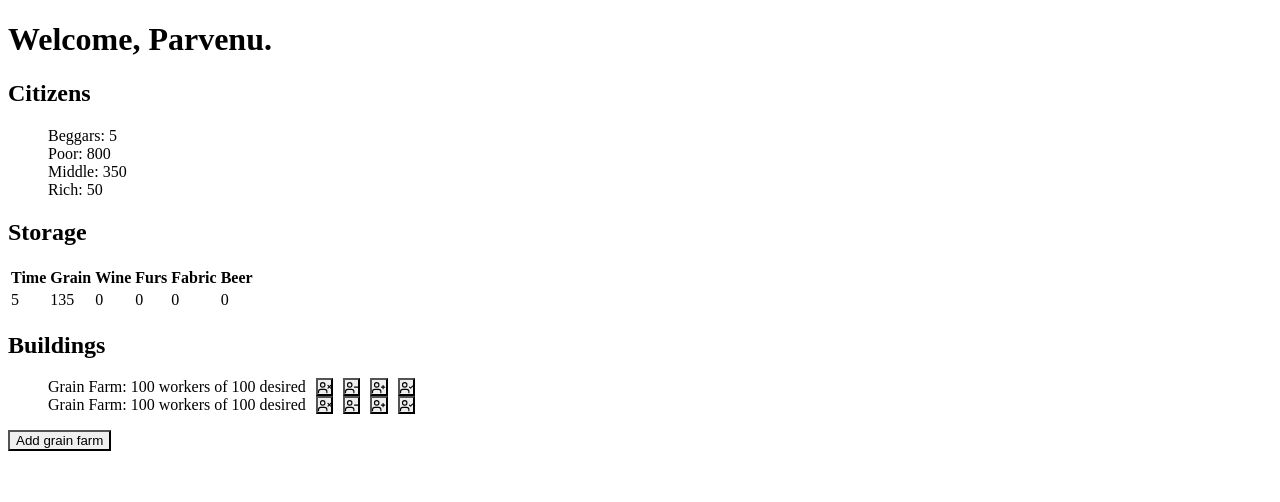
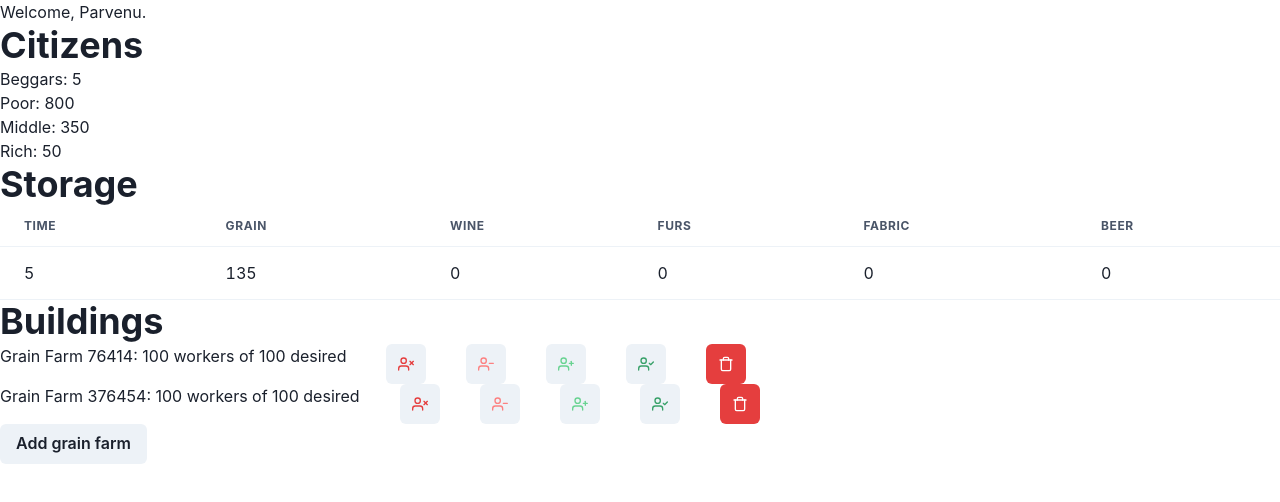
Before and after one commit to mkraenz/teaparty, a React (Vite) app in the folder apps/parvenu/: page / in a window 1280 px wide. Shown: the top 502 px of the page. Built offline with nearby package versions, Linux system fonts and the light colour scheme.

Commit message:
feat(parvenu): theming, destroy building

```diff
--- a/apps/parvenu/src/app/App.tsx
+++ b/apps/parvenu/src/app/App.tsx
@@ -5,11 +5,20 @@ import {
   List,
   ListItem,
   Table,
+  Tbody,
+  Td,
+  Th,
   Thead,
   Tr,
 } from '@chakra-ui/react';
 import { useEffect, useState } from 'react';
-import { FiUserCheck, FiUserMinus, FiUserPlus, FiUserX } from 'react-icons/fi';
+import {
+  FiTrash,
+  FiUserCheck,
+  FiUserMinus,
+  FiUserPlus,
+  FiUserX,
+} from 'react-icons/fi';
 import { GrainFarm } from '../domain/buildings/grain-farm';
 import { builder } from '../domain/main';
 import { Workforce } from '../domain/workforce';
@@ -27,7 +36,7 @@ export const App = () => {
   });
   const wares = map.storage.wares;
   const city = map.city;
-  const buildings = Object.values(city.buildings);
+  const buildings = city.buildingsList;
   const citizens = city.citizens;
   return (
     <div>
@@ -43,50 +52,61 @@ export const App = () => {
       <Table>
         <Thead>
           <Tr>
-            <th>Time</th>
-            <th>Grain</th>
-            <th>Wine</th>
-            <th>Furs</th>
-            <th>Fabric</th>
-            <th>Beer</th>
+            <Th>Time</Th>
+            <Th>Grain</Th>
+            <Th>Wine</Th>
+            <Th>Furs</Th>
+            <Th>Fabric</Th>
+            <Th>Beer</Th>
           </Tr>
         </Thead>
-        <tbody>
-          <tr>
-            <td>{time}</td>
-            <td>{wares['grain']}</td>
-            <td>{wares['beer']}</td>
-            <td>{wares['wine']}</td>
-            <td>{wares['furs']}</td>
-            <td>{wares['fabric']}</td>
-          </tr>
-        </tbody>
+        <Tbody>
+          <Tr>
+            <Td>{time}</Td>
+            <Td>{wares['grain']}</Td>
+            <Td>{wares['beer']}</Td>
+            <Td>{wares['wine']}</Td>
+            <Td>{wares['furs']}</Td>
+            <Td>{wares['fabric']}</Td>
+          </Tr>
+        </Tbody>
       </Table>
       <Heading as="h2">Buildings</Heading>
       <List>
         {buildings.map((building) => (
           <ListItem display={'flex'} gap={10}>
-            Grain Farm: {(building as GrainFarm).workforce.workers} workers of{' '}
+            Grain Farm {building.idNumber}:{' '}
+            {(building as GrainFarm).workforce.workers} workers of{' '}
             {(building as GrainFarm).desiredWorkers} desired
             <IconButton
+              color="red.500"
               icon={<FiUserX />}
               aria-label="Fire all workers"
               onClick={() => (building as GrainFarm).setDesiredWorkers(0)}
             />
             <IconButton
+              color="red.300"
               icon={<FiUserMinus />}
               aria-label="Fire one worker"
               onClick={() => (building as GrainFarm).decrementDesiredWorkers(5)}
             />
             <IconButton
+              color="green.300"
               icon={<FiUserPlus />}
               aria-label="Add one workers"
               onClick={() => (building as GrainFarm).incrementDesiredWorkers(5)}
             />
             <IconButton
+              color="green.500"
               icon={<FiUserCheck />}
               aria-label="Max workers"
               onClick={() => (building as GrainFarm).setDesiredWorkers(100)}
+            />
+            <IconButton
+              colorScheme="red"
+              icon={<FiTrash />}
+              aria-label="Destroy building"
+              onClick={() => city.destroyBuilding(building.id)}
             />
           </ListItem>
         ))}
--- a/apps/parvenu/src/domain/buildings/building.ts
+++ b/apps/parvenu/src/domain/buildings/building.ts
@@ -11,4 +11,8 @@ export abstract class Building {
   ownedBy(other: string) {
     return this.owner === other;
   }
+
+  destroy() {
+    // do nothing. override in subclass as needed. not every building can be destroyed
+  }
 }
--- a/apps/parvenu/src/domain/buildings/grain-farm.ts
+++ b/apps/parvenu/src/domain/buildings/grain-farm.ts
@@ -111,4 +111,8 @@ export class GrainFarm extends Building {
       owner: this.owner,
     };
   }
+
+  destroy() {
+    this.setDesiredWorkers(0);
+  }
 }
--- a/apps/parvenu/src/domain/city.ts
+++ b/apps/parvenu/src/domain/city.ts
@@ -63,6 +63,12 @@ export class City {
     this.buildings[building.id] = building;
   }
 
+  destroyBuilding(buildingId: string) {
+    const building = this.buildings[buildingId];
+    building.destroy();
+    delete this.buildings[building.id];
+  }
+
   receiveMigrants(count: number) {
     this.citizens.addMigrants(count);
   }
--- a/apps/parvenu/src/main.tsx
+++ b/apps/parvenu/src/main.tsx
@@ -2,6 +2,7 @@ import { StrictMode } from 'react';
 import * as ReactDOM from 'react-dom/client';
 import { BrowserRouter } from 'react-router-dom';
 
+import { ChakraProvider } from '@chakra-ui/react';
 import App from './app/App';
 
 const root = ReactDOM.createRoot(
@@ -10,7 +11,9 @@ const root = ReactDOM.createRoot(
 root.render(
   <StrictMode>
     <BrowserRouter>
-      <App />
+      <ChakraProvider>
+        <App />
+      </ChakraProvider>
     </BrowserRouter>
   </StrictMode>
 );
```
